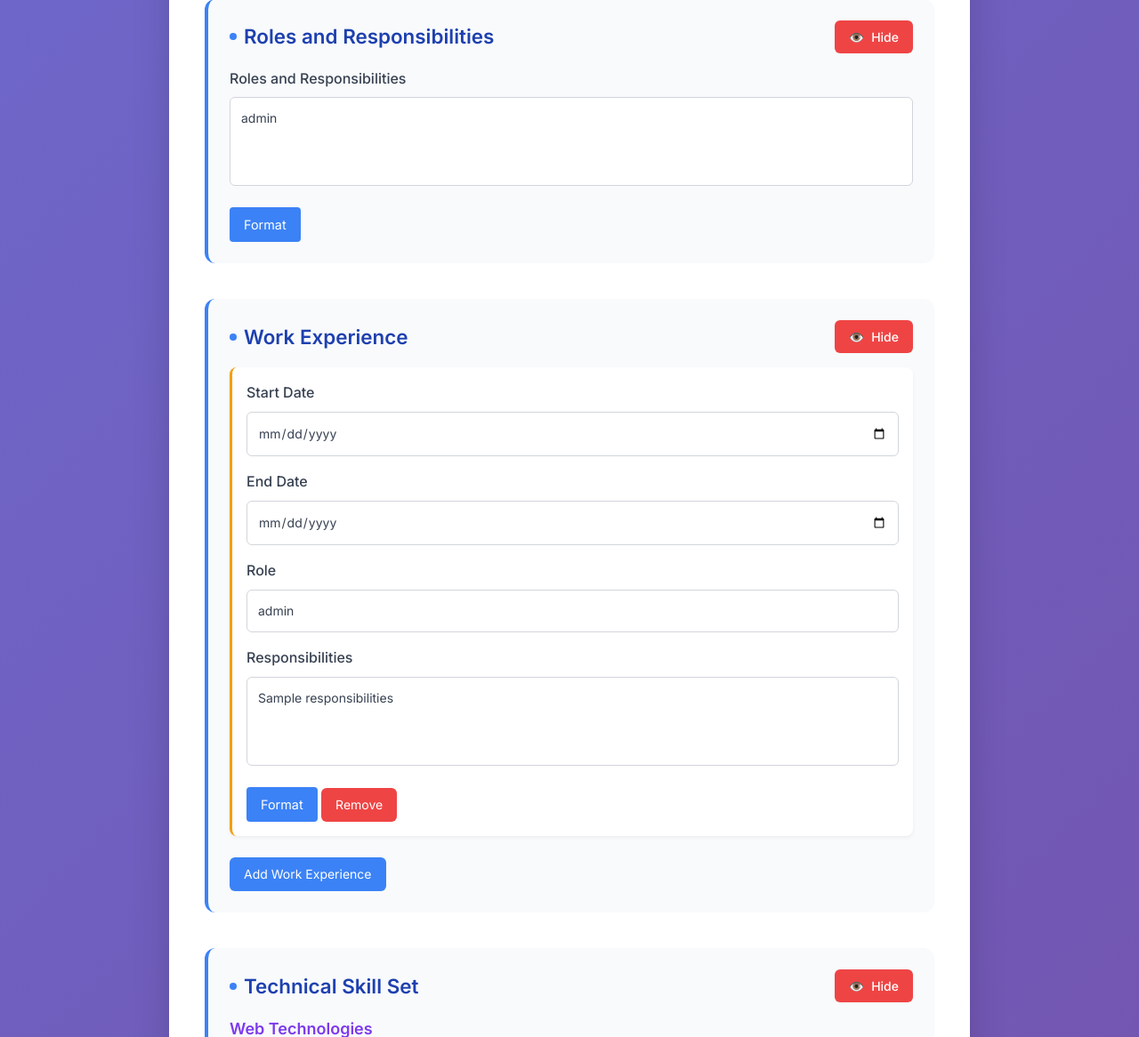
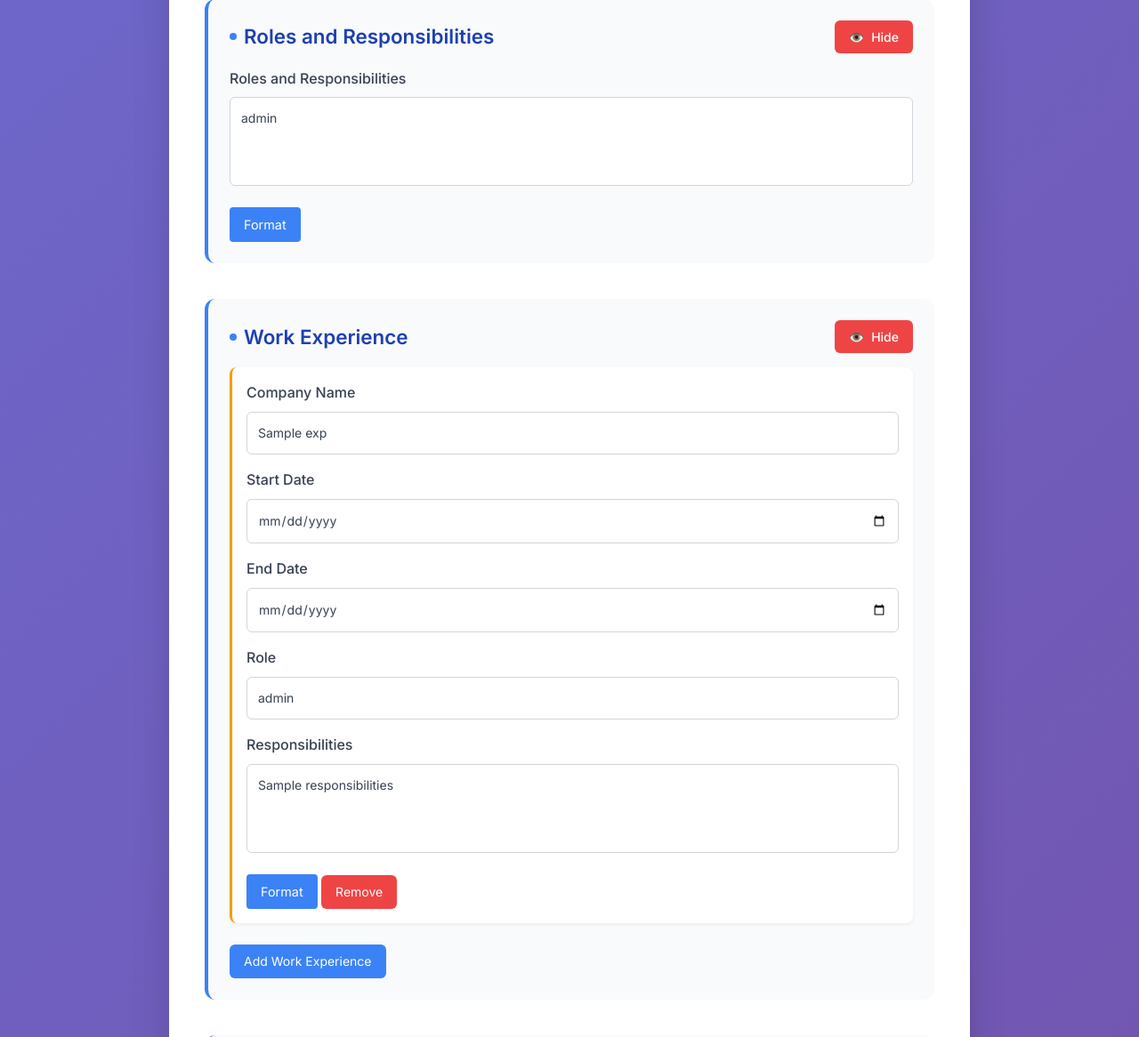
Before and after one commit to DemonEmperror/Profile-maker, a Flask app: template templates/edit.html in a window 1280 px wide. Shown: the part 3624-4790 px from the top of the page at 89% size. Run offline with Flask 3, Linux system fonts and the light colour scheme; the template is opened without the code that fills it: most values are stand-ins (such as "Sample title", 1, 10 or a date in 2020); some libraries are stand-ins or nearby versions.

Commit message:
Update edit.html

```diff
--- a/templates/edit.html
+++ b/templates/edit.html
@@ -627,6 +627,8 @@
             <div id="work-experience-items">
               {% for exp in profile.get('work_experience', []) %}
               <div class="section-item">
+                <label for="work_company_{{ loop.index }}">Company Name</label>
+                <input type="text" id="work_company_{{ loop.index }}" name="work_experience[company_name][]" value="{{ exp.get('company_name', '') | safe }}" required />
                 <label for="work_start_{{ loop.index }}">Start Date</label>
                 <input type="date" id="work_start_{{ loop.index }}" name="work_experience[start_date][]" value="{{ exp.get('start_date', '') | safe }}" />
                 <label for="work_end_{{ loop.index }}">End Date</label>
@@ -1062,6 +1064,8 @@
         } else if (section === 'work_experience') {
           itemHtml = `
             <div class="section-item">
+              <label for="work_company_${index}">Company Name</label>
+              <input type="text" id="work_company_${index}" name="work_experience[company_name][]" required />
               <label for="work_start_${index}">Start Date</label>
               <input type="date" id="work_start_${index}" name="work_experience[start_date][]" />
               <label for="work_end_${index}">End Date</label>
```
